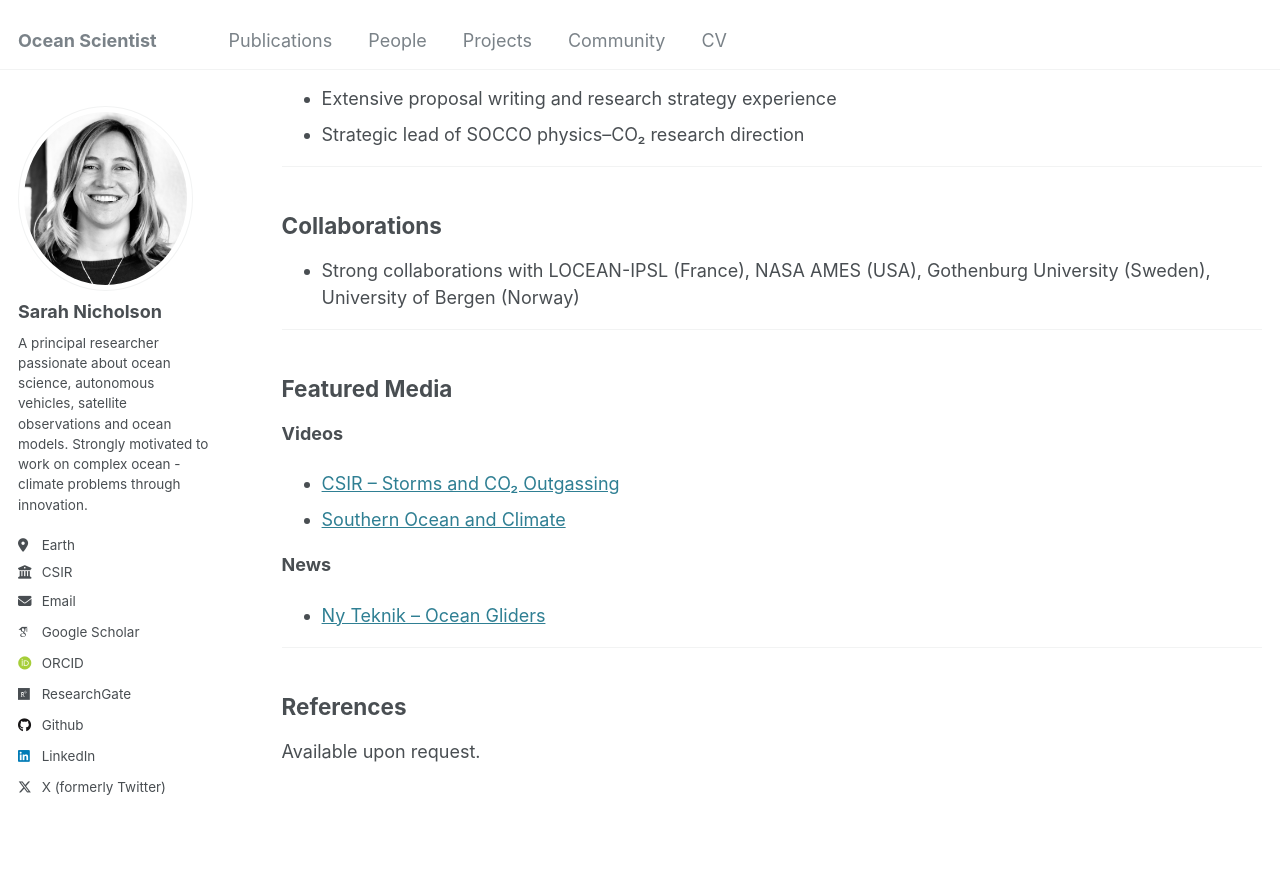
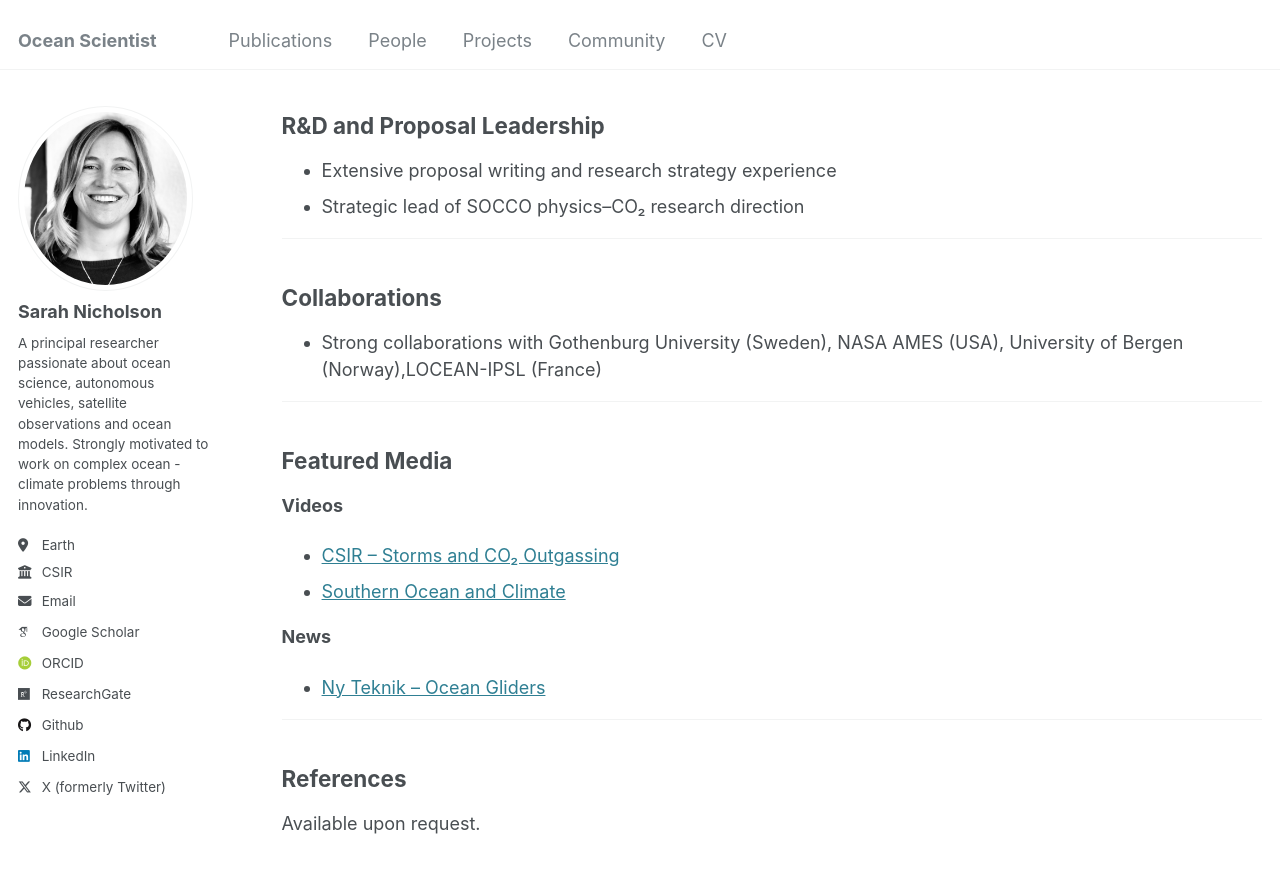
Before and after one commit to sarahnicholson/sarahnicholson.github.io, a Jekyll site: the page built from _pages/cv.md, in a window 1280 px wide and 900 px high, scrolled down 4399 px. Shown: the top 873 px of the window. Built offline with Jekyll 4.4.1, drawn with Linux system fonts in a browser that asks for light colours; some web fonts are replaced; some of the changed text lies outside the part shown.

Commit message:
Update cv.md

```diff
--- a/_pages/cv.md
+++ b/_pages/cv.md
@@ -7,7 +7,6 @@ redirect_from:
   - /resume
 ---
 
-{% include base_path %}
 
 # Dr Sarah Nicholson
 **Email:** [sarahanne.n@gmail.com](mailto:sarahanne.n@gmail.com)
@@ -166,7 +167,7 @@ Dean’s list
 
 ## Collaborations
 
-- Strong collaborations with LOCEAN-IPSL (France), NASA AMES (USA), Gothenburg University (Sweden), University of Bergen (Norway)
+- Strong collaborations with Gothenburg University (Sweden), NASA AMES (USA), University of Bergen (Norway),LOCEAN-IPSL (France)
 
 ---
 
```
Also changed, not shown: other parts of _pages/cv.md (+4 -2 lines).
